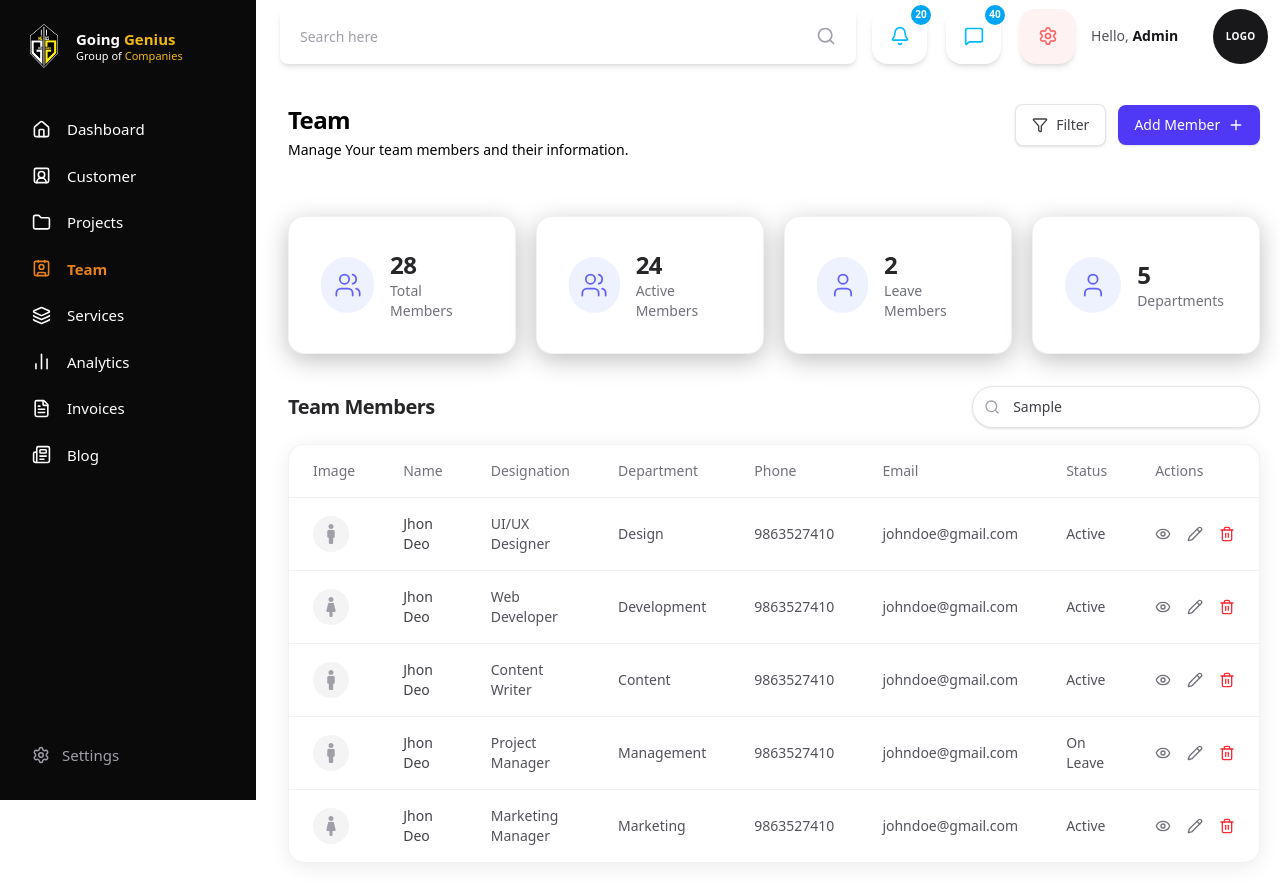
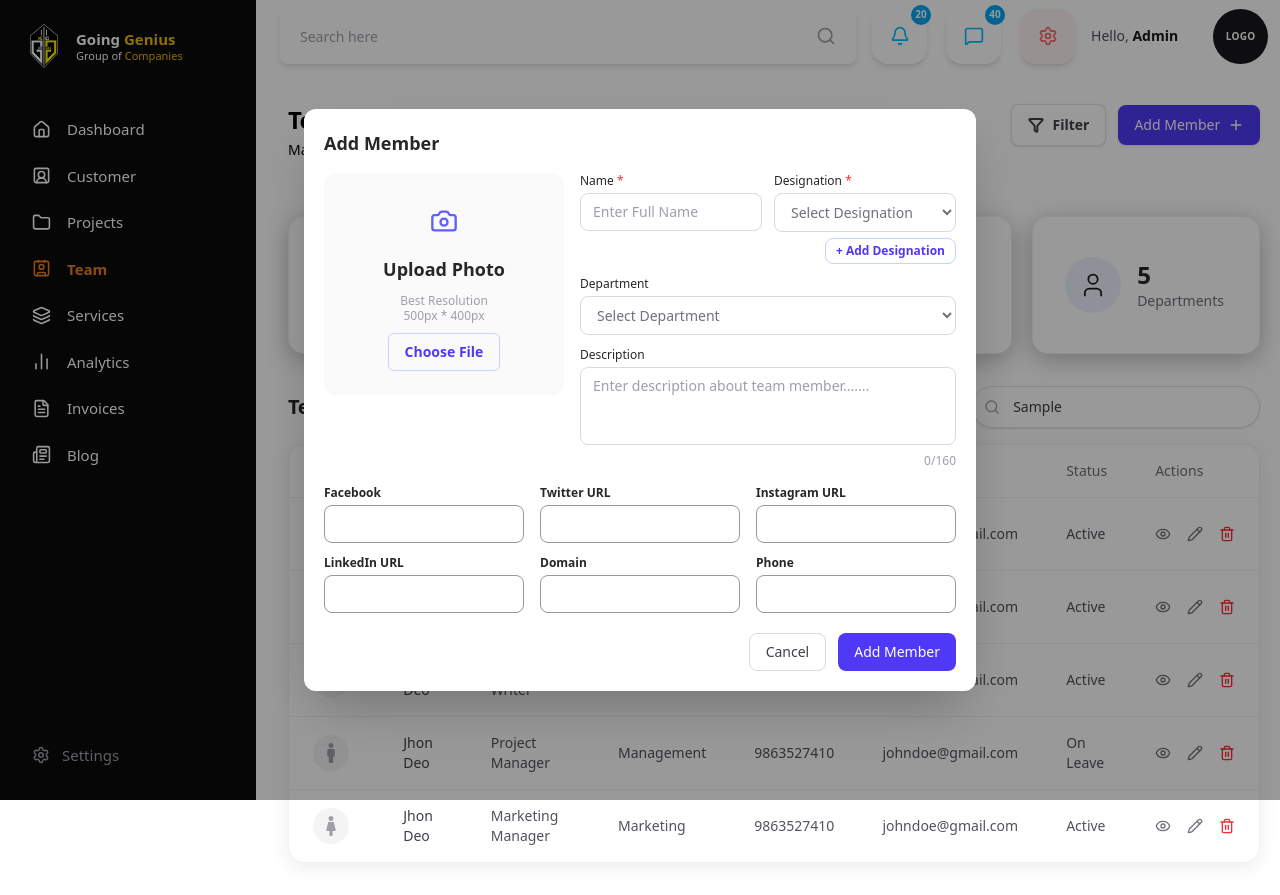
Before and after one commit to GoingGeniusGroup/CMS, a Next.js app: page /team in a window 1280 px wide. Both pictures are taken after typing "Sample" into the empty fields and a click on the button "Add Member". Built offline with nearby package versions, Linux system fonts and the light colour scheme.

Commit message:
Add Members-2895

```diff
--- a/app/(app)/team/page.tsx
+++ b/app/(app)/team/page.tsx
@@ -1,12 +1,15 @@
-import { Users, User, Filter, Plus, Eye, Pencil, Trash2, Search } from "lucide-react";
+"use client";
+
+import { useState } from "react";
+import { Users, User, Filter, Plus, Eye, Pencil, Trash2, Search, Camera } from "lucide-react";
 import { FaMale, FaFemale } from "react-icons/fa";
 import { PageHeader } from "@/components/PageHeader";
 
 const stats = [
-  { label: "Total Members", value: 28, icon: Users },
-  { label: "Active Members", value: 24, icon: Users },
-  { label: "Leave Members", value: 2, icon: User },
-  { label: "Departments", value: 5, icon: User },
+  { label: "Total Members", value: 28, icon: Users, iconClass: "text-zinc-900" },
+  { label: "Active Members", value: 24, icon: Users, iconClass: "text-zinc-900" },
+  { label: "Leave Members", value: 2, icon: User, iconClass: "text-zinc-900" },
+  { label: "Departments", value: 5, icon: User, iconClass: "text-zinc-900" },
 ];
 
 const members = [
@@ -18,17 +21,24 @@ const members = [
 ];
 
 export default function TeamPage() {
+  const [showAddMember, setShowAddMember] = useState(false);
+  const [showAddDesignation, setShowAddDesignation] = useState(false);
+  const [description, setDescription] = useState("");
+
   return (
     <div className="text-zinc-800">
       {/* Header */}
       <div className="mb-8 flex flex-wrap items-start justify-between gap-4">
         <PageHeader title="Team" description="Manage Your team members and their information." />
         <div className="flex items-center gap-3">
-          <button className="inline-flex items-center gap-2 rounded-lg border border-black/10 bg-white px-4 py-2.5 text-sm font-medium text-zinc-700 shadow-sm">
-            <Filter className="h-4 w-4" />
+          <button className="inline-flex items-center gap-2 rounded-lg border border-black/10 bg-white px-4 py-2.5 text-sm font-bold text-zinc-700 shadow-sm">
+            <Filter className="h-4 w-4" strokeWidth={3} />
             Filter
           </button>
-          <button className="inline-flex items-center gap-2 rounded-lg bg-indigo-600 px-4 py-2.5 text-sm font-medium text-white shadow-sm">
+          <button
+            onClick={() => setShowAddMember(true)}
+            className="inline-flex items-center gap-2 rounded-lg bg-indigo-600 px-4 py-2.5 text-sm font-medium text-white shadow-sm"
+          >
             Add Member
             <Plus className="h-4 w-4" />
           </button>
@@ -37,9 +47,9 @@ export default function TeamPage() {
 
       {/* Stat cards */}
       <div className="mb-8 grid grid-cols-1 gap-5 sm:grid-cols-2 lg:grid-cols-4">
-        {stats.map(({ label, value, icon: Icon }) => (
+        {stats.map(({ label, value, icon: Icon, iconClass }) => (
           <div key={label} className="flex items-center gap-4 rounded-2xl border border-black/5 bg-white p-8 shadow-[0_6px_24px_rgba(0,0,0,0.25)]">
-            <span className="flex h-14 w-14 items-center justify-center rounded-full bg-indigo-50 text-indigo-500">
+            <span className={`flex h-14 w-14 items-center justify-center rounded-full bg-indigo-50 ${iconClass}`}>
               <Icon className="h-7 w-7" strokeWidth={1.5} />
             </span>
             <div>
@@ -106,6 +116,126 @@ export default function TeamPage() {
           </table>
         </div>
       </div>
+
+      {/* Add Member modal */}
+      {showAddMember && (
+        <div className="fixed inset-0 z-50 flex items-start justify-center overflow-y-auto bg-black/40 p-4">
+          <div className="my-auto w-full max-w-2xl rounded-xl bg-white p-5 shadow-2xl">
+            <h2 className="mb-4 text-lg font-bold">Add Member</h2>
+
+            <div className="flex flex-col gap-4 md:flex-row">
+              {/* Upload photo */}
+              <div className="flex w-full flex-col items-center gap-2.5 self-start rounded-xl bg-zinc-50 p-6 md:w-60">
+                <span className="flex h-12 w-12 items-center justify-center rounded-lg text-indigo-500">
+                  <Camera className="h-7 w-7" />
+                </span>
+                <div className="text-lg font-semibold">Upload Photo</div>
+                <div className="text-center text-xs leading-tight text-zinc-400">
+                  Best Resolution
+                  <br />
+                  500px * 400px
+                </div>
+                <button className="rounded-md border border-indigo-200 px-4 py-2 text-sm font-semibold text-indigo-600">
+                  Choose File
+                </button>
+              </div>
+
+              {/* Fields */}
+              <div className="flex-1 space-y-3">
+                <div className="grid grid-cols-1 gap-3 sm:grid-cols-2">
+                  <div>
+                    <label className="mb-1 block text-xs font-medium">
+                      Name <span className="text-red-500">*</span>
+                    </label>
+                    <input
+                      type="text"
+                      placeholder="Enter Full Name"
+                      className="w-full rounded-lg border border-black/15 px-3 py-2 text-sm outline-none placeholder:text-zinc-400 focus:border-indigo-400"
+                    />
+                  </div>
+                  <div>
+                    <label className="mb-1 block text-xs font-medium">
+                      Designation <span className="text-red-500">*</span>
+                    </label>
+                    <select className="w-full rounded-lg border border-black/15 px-3 py-2 text-sm text-zinc-500 outline-none focus:border-indigo-400">
+                      <option>Select Designation</option>
+                      <option>UI/UX Designer</option>
+                      <option>Web Developer</option>
+                      <option>Content Writer</option>
+                      <option>Project Manager</option>
+                    </select>
+                    <div className="mt-1.5 flex justify-end">
+                      <button
+                        onClick={() => setShowAddDesignation(true)}
+                        className="rounded-lg border border-indigo-200 px-2.5 py-1 text-xs font-semibold text-indigo-600"
+                      >
+                        + Add Designation
+                      </button>
+                    </div>
+                  </div>
+                </div>
+
+                <div>
+                  <label className="mb-1 block text-xs font-medium">Department</label>
+                  <select className="w-full rounded-lg border border-black/15 px-3 py-2 text-sm text-zinc-500 outline-none focus:border-indigo-400">
+                    <option>Select Department</option>
+                    <option>Design</option>
+                    <option>Development</option>
+                    <option>Content</option>
+                    <option>Management</option>
+                    <option>Marketing</option>
+                  </select>
+                </div>
+
+                <div>
+                  <label className="mb-1 block text-xs font-medium">Description</label>
+                  <textarea
+                    rows={3}
+                    maxLength={160}
+                    value={description}
+                    onChange={(e) => setDescription(e.target.value)}
+                    placeholder="Enter description about team member......."
+                    className="w-full resize-none rounded-lg border border-black/15 px-3 py-2 text-sm outline-none placeholder:text-zinc-400 focus:border-indigo-400"
+                  />
+                  <div className="mt-0.5 text-right text-xs text-zinc-400">
+                    {description.length}/160
+                  </div>
+                </div>
+              </div>
+            </div>
+
+            {/* Social fields */}
+            <div className="mt-4 grid grid-cols-1 gap-x-4 gap-y-3 sm:grid-cols-3">
+              {["Facebook", "Twitter URL", "Instagram URL", "LinkedIn URL", "Domain", "Phone"].map(
+                (label) => (
+                  <div key={label}>
+                    <label className="mb-1 block text-xs font-bold">{label}</label>
+                    <input
+                      type="text"
+                      className="w-full rounded-lg border border-black/40 px-3 py-2 text-sm outline-none focus:border-indigo-400"
+                    />
+                  </div>
+                )
+              )}
+            </div>
+
+            {/* Actions */}
+            <div className="mt-5 flex justify-end gap-3">
+              <button
+                onClick={() => setShowAddMember(false)}
+                className="rounded-lg border border-black/15 px-4 py-2 text-sm font-medium text-zinc-700"
+              >
+                Cancel
+              </button>
+              <button className="rounded-lg bg-indigo-600 px-4 py-2 text-sm font-medium text-white">
+                Add Member
+              </button>
+            </div>
+          </div>
+        </div>
+      )}
+
+
     </div>
   );
 }
```
